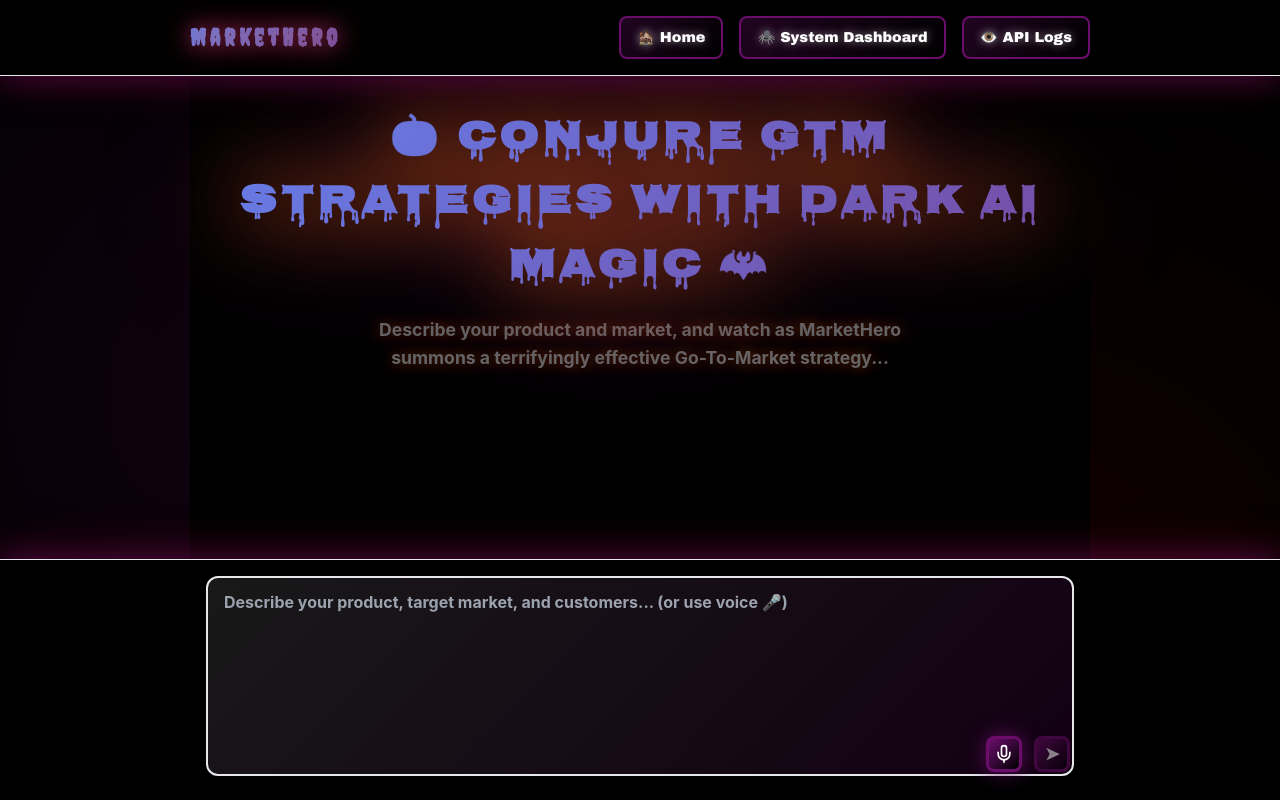
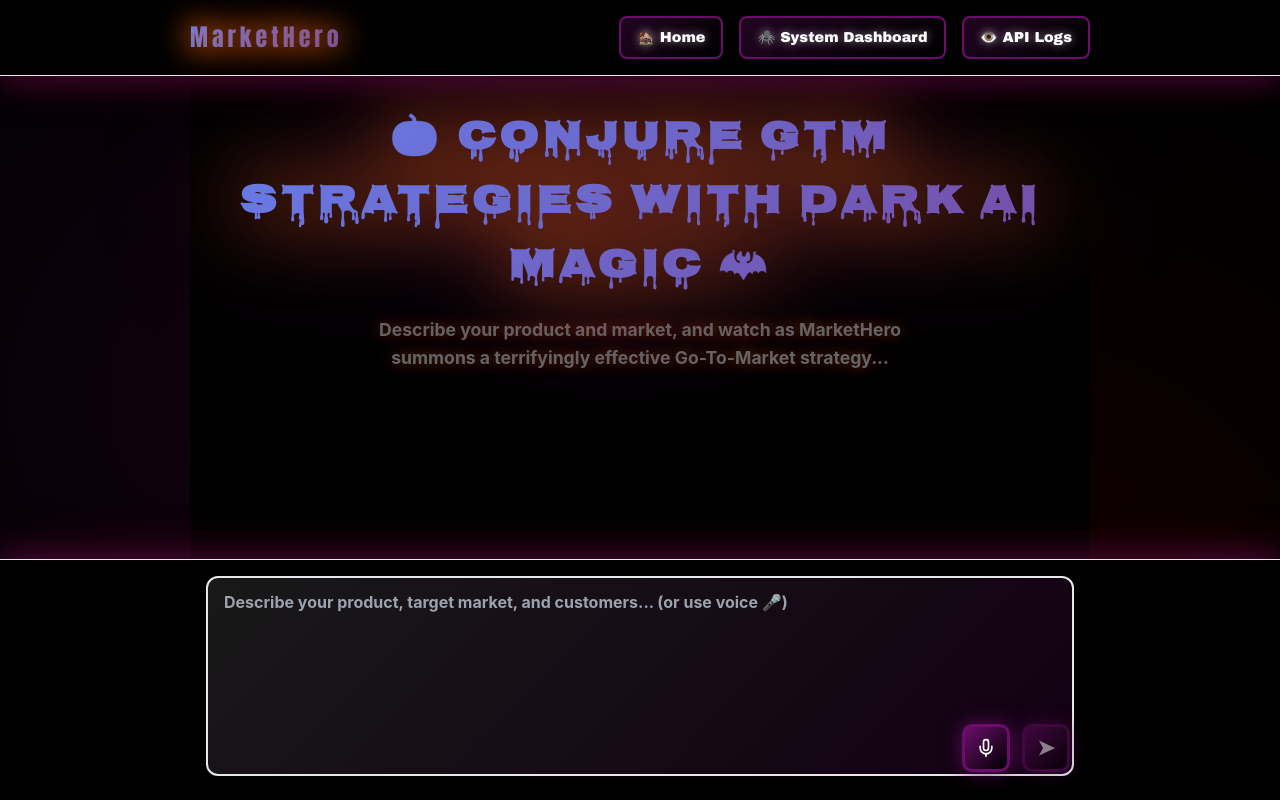
Before and after one commit to mmteles/GTMarket, a website: page public/index.html in a window 1280 px wide. Drawn offline with Linux system fonts and the light colour scheme; a web font is replaced by a local one.

Commit message:
fix: orange bold logo, fix isProcessing typo, improve button clickability

```diff
--- a/public/halloween-theme.css
+++ b/public/halloween-theme.css
@@ -80,19 +80,16 @@
 }
 
 .logo {
-    font-family: 'Creepster', cursive;
+    font-family: 'Impact', 'Arial Black', sans-serif;
     font-size: 4rem;
     font-weight: 900;
-    background: linear-gradient(135deg, var(--halloween-orange) 0%, var(--halloween-purple) 100%);
-    -webkit-background-clip: text;
-    -webkit-text-fill-color: transparent;
-    background-clip: text;
-    text-shadow: 0 0 30px rgba(255, 107, 0, 0.5);
+    color: var(--halloween-orange);
+    text-shadow: 0 0 30px rgba(255, 107, 0, 0.8);
     display: flex;
     align-items: center;
     gap: 1rem;
     letter-spacing: 4px;
-    filter: drop-shadow(0 0 10px rgba(107, 14, 107, 0.8));
+    filter: drop-shadow(0 0 15px rgba(255, 107, 0, 0.6));
 }
 
 /* Hide logo icon, show only text */
@@ -292,28 +289,32 @@
 }
 
 .send-button, .mic-button {
-    width: 48px;
-    height: 48px;
-    padding: 0;
+    width: 48px !important;
+    height: 48px !important;
+    padding: 0 !important;
     border: 3px solid var(--halloween-purple) !important;
-    border-radius: 10px;
+    border-radius: 10px !important;
     background: linear-gradient(135deg, var(--halloween-purple) 0%, var(--halloween-black) 100%) !important;
     color: #ffffff !important;
     cursor: pointer !important;
-    font-size: 1.3rem;
-    font-weight: 900;
-    transition: all 0.3s;
-    box-shadow: var(--purple-glow);
+    font-size: 1.3rem !important;
+    font-weight: 900 !important;
+    transition: all 0.3s !important;
+    box-shadow: var(--purple-glow) !important;
     display: flex !important;
-    align-items: center;
-    justify-content: center;
-    position: relative;
-    z-index: 1000 !important;
+    align-items: center !important;
+    justify-content: center !important;
+    position: relative !important;
+    z-index: 10000 !important;
     pointer-events: auto !important;
 }
 
 .send-button:hover, .mic-button:hover {
     background: linear-gradient(135deg, var(--halloween-orange) 0%, var(--halloween-blood) 100%) !important;
+}
+
+.mic-button svg, .send-button svg, .mic-button span, .send-button span {
+    pointer-events: none !important;
 }
 
 .btn:hover, .action-btn:hover, .send-button:hover:not(:disabled), .mic-button:hover {
--- a/public/index.html
+++ b/public/index.html
@@ -834,7 +834,7 @@
         let currentSessionId = null;
         let conversationHistory = [];
         let authToken = null;
-        let ismarket approaching = false;
+        let isProcessing = false;
 
         // Voice recording state
         let mediaRecorder = null;
@@ -861,10 +861,10 @@
             messageInput.addEventListener('input', (e) => {
                 const hasText = e.target.value.trim().length > 0;
                 const sendButton = document.getElementById('send-button');
-                const shouldEnable = hasText && !ismarket approaching;
+                const shouldEnable = hasText && !isProcessing;
                 sendButton.disabled = !shouldEnable;
 
-                console.log('Input changed:', { hasText, ismarket approaching, disabled: sendButton.disabled });
+                console.log('Input changed:', { hasText, isProcessing, disabled: sendButton.disabled });
 
                 // Auto-resize textarea
                 e.target.style.height = 'auto';
@@ -1023,9 +1023,9 @@
             const input = document.getElementById('message-input');
             const message = input.value.trim();
 
-            if (!message || ismarket approaching) return;
-
-            ismarket approaching = true;
+            if (!message || isProcessing) return;
+
+            isProcessing = true;
             input.value = '';
             input.style.height = '60px'; // Reset height
             document.getElementById('send-button').disabled = true;
@@ -1089,7 +1089,7 @@
                 document.getElementById('typing-indicator').classList.remove('visible');
                 showError('Failed to send message. Please try again.');
             } finally {
-                ismarket approaching = false;
+                isProcessing = false;
                 document.getElementById('send-button').disabled = false;
             }
         }
```
